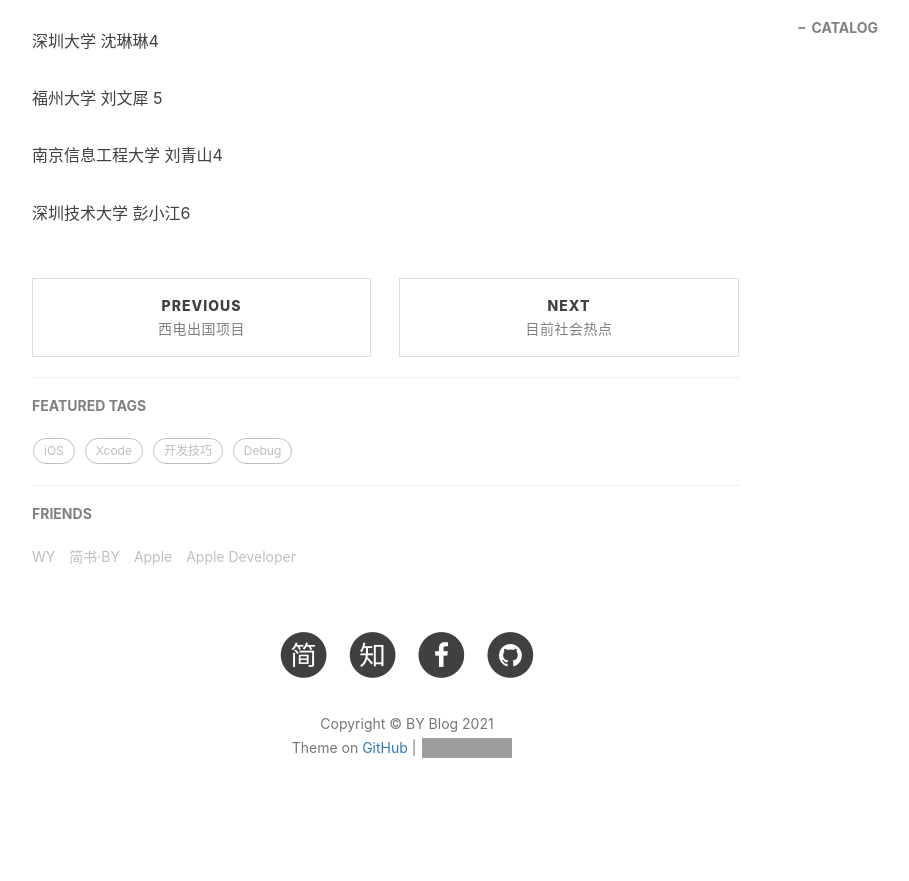
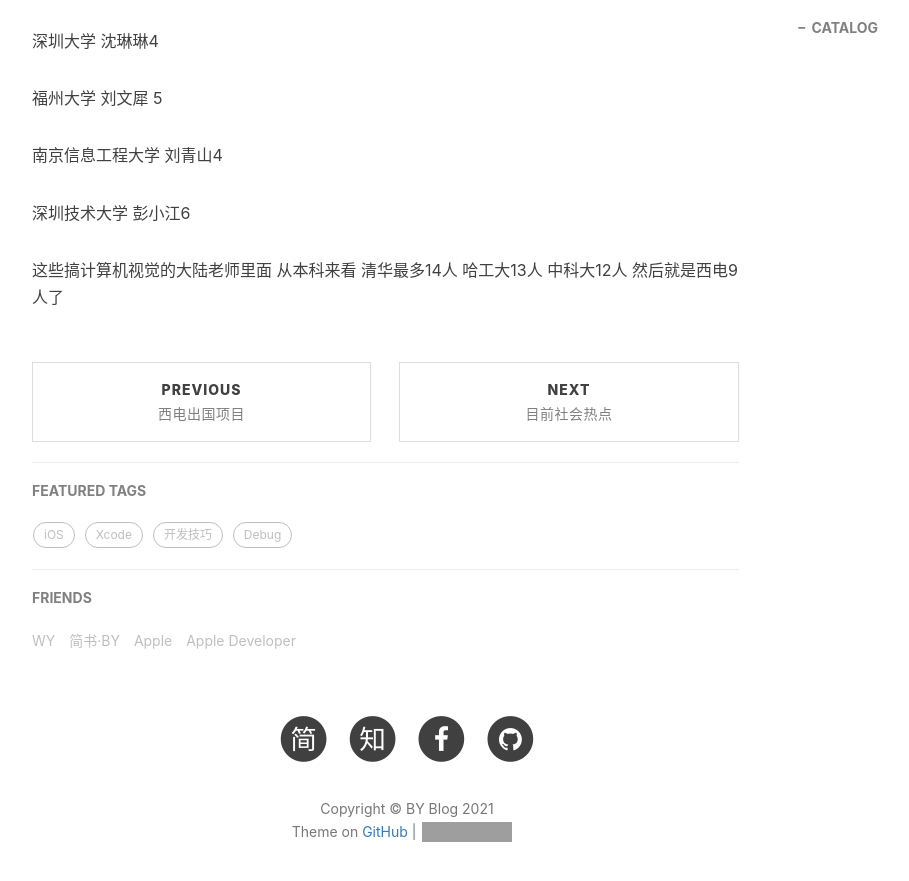
Before and after one commit to pengjiao123/pengjiao123.github.io, a Jekyll site: the page built from _posts/2021-07-07-大陆地区非计算机软件学院老师招生.md, in a window 1280 px wide and 900 px high, scrolled down 7696 px. Shown: the top 881 px of the window, without its empty margins (233-1142 px from the left). Built offline with Jekyll 4.4.1, drawn with Linux system fonts in a browser that asks for light colours; nearby versions of some CDN libraries; comment, search, counter and statistics services are not loaded; before the commit the page ends 8548 px from its top, so only the background shows below that; grey boxes are pictures that could not be loaded.

Commit message:
Update 2021-07-07-大陆地区非计算机软件学院老师招生.md

```diff
--- a/_posts/2021-07-07-大陆地区非计算机软件学院老师招生.md
+++ b/_posts/2021-07-07-大陆地区非计算机软件学院老师招生.md
@@ -260,3 +260,5 @@ tags:
 南京信息工程大学 刘青山4
 
 深圳技术大学 彭小江6
+
+这些搞计算机视觉的大陆老师里面 从本科来看 清华最多14人 哈工大13人 中科大12人 然后就是西电9人了
```
